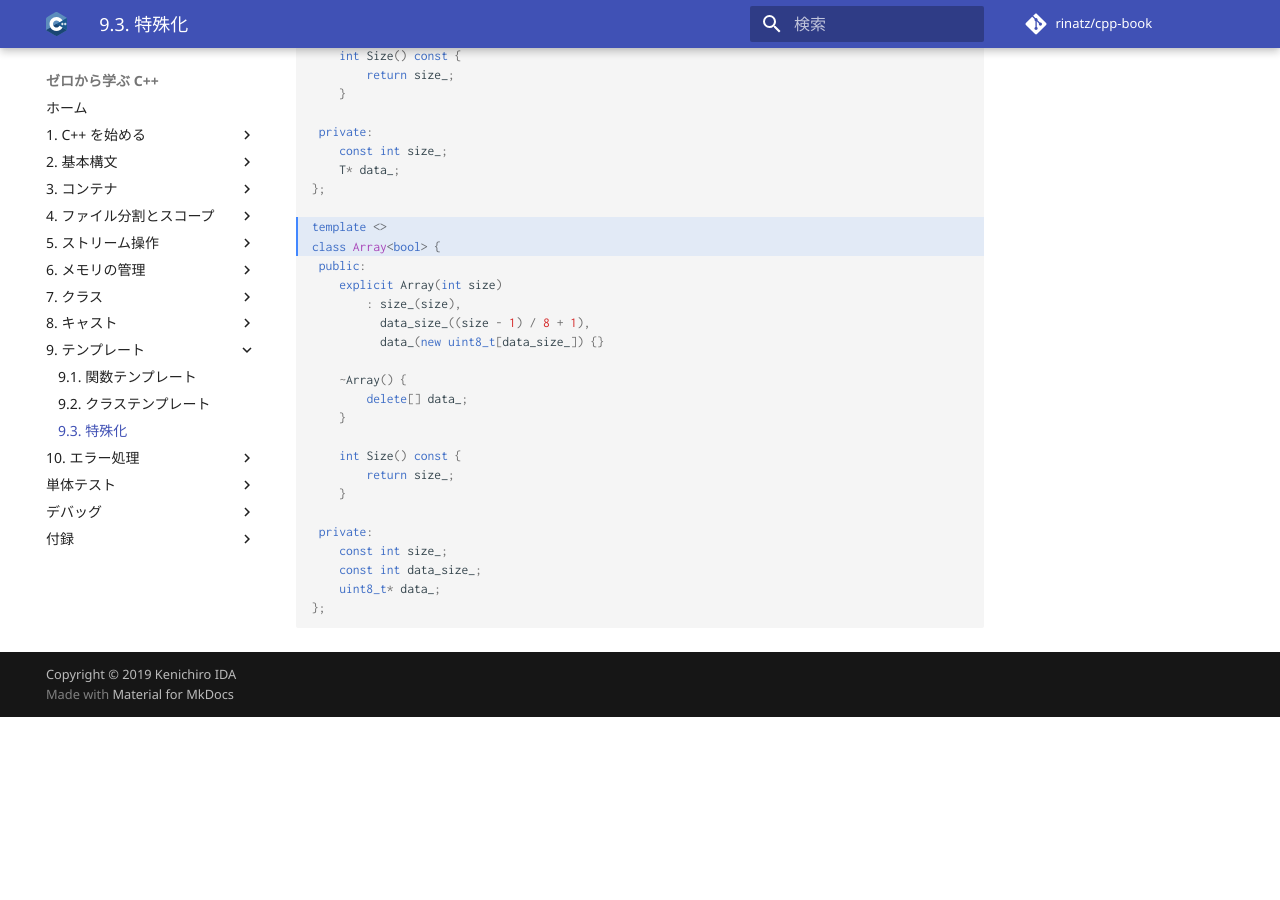
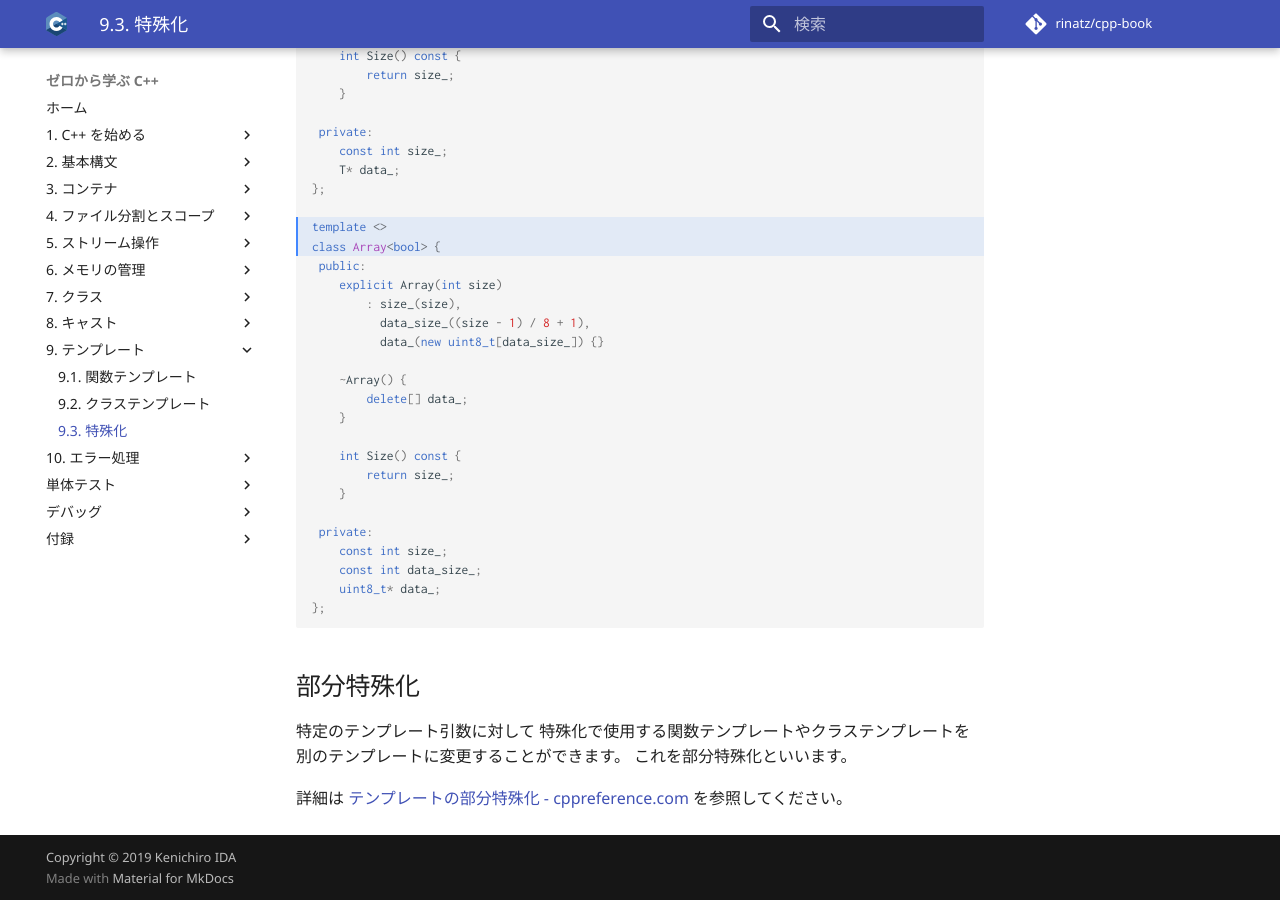
Before and after one commit to rinatz/cpp-book, an MkDocs documentation site: the page built from docs/ch09-03-template-specializations.md, in a window 1280 px wide and 900 px high, scrolled down 2058 px. Built offline with MkDocs 1.6.1 and Material for MkDocs 9.7.7, drawn with Linux system fonts in a browser that asks for light colours; comment, search, counter and statistics services are not loaded; before the commit the page ends 2775 px from its top, so only the background shows below that.

Commit message:
Explain partial template specialization

````diff
--- a/docs/ch09-03-template-specializations.md
+++ b/docs/ch09-03-template-specializations.md
@@ -189,3 +189,15 @@ class Array<bool> {
     uint8_t* data_;
 };
 ```
+
+## 部分特殊化
+
+特定のテンプレート引数に対して
+特殊化で使用する関数テンプレートやクラステンプレートを別のテンプレートに変更することができます。
+これを部分特殊化といいます。
+
+詳細は
+[テンプレートの部分特殊化 - cppreference.com][cppreference_partial_specialization]
+を参照してください。
+
+[cppreference_partial_specialization]: https://ja.cppreference.com/w/cpp/language/partial_specialization
````
